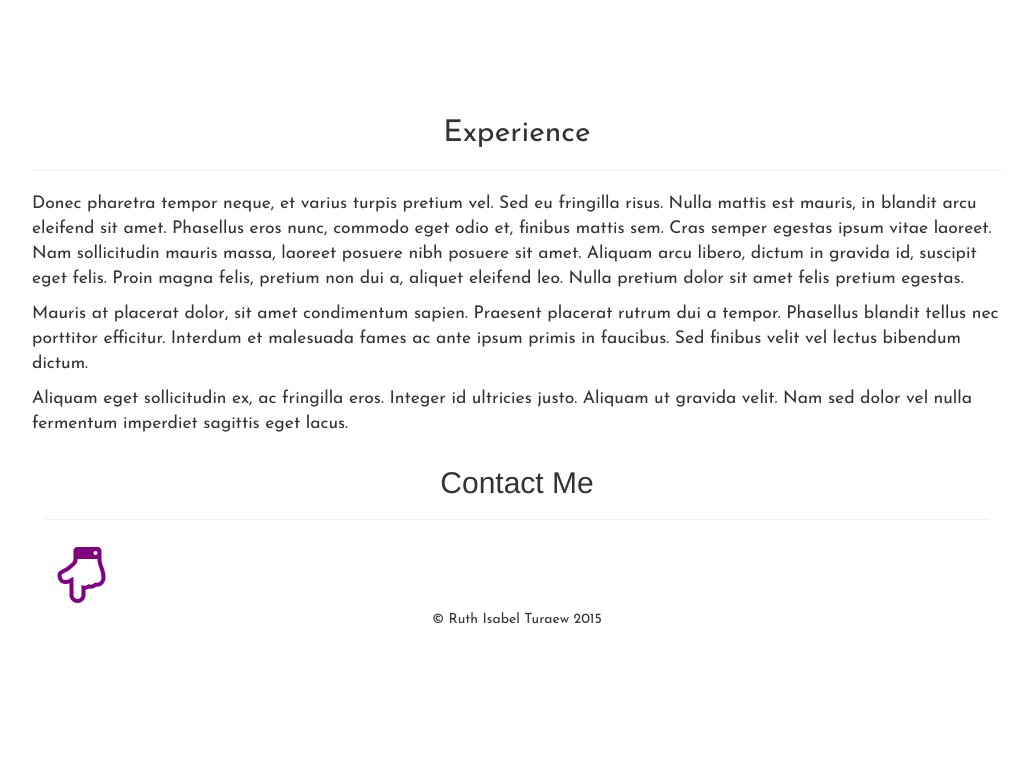
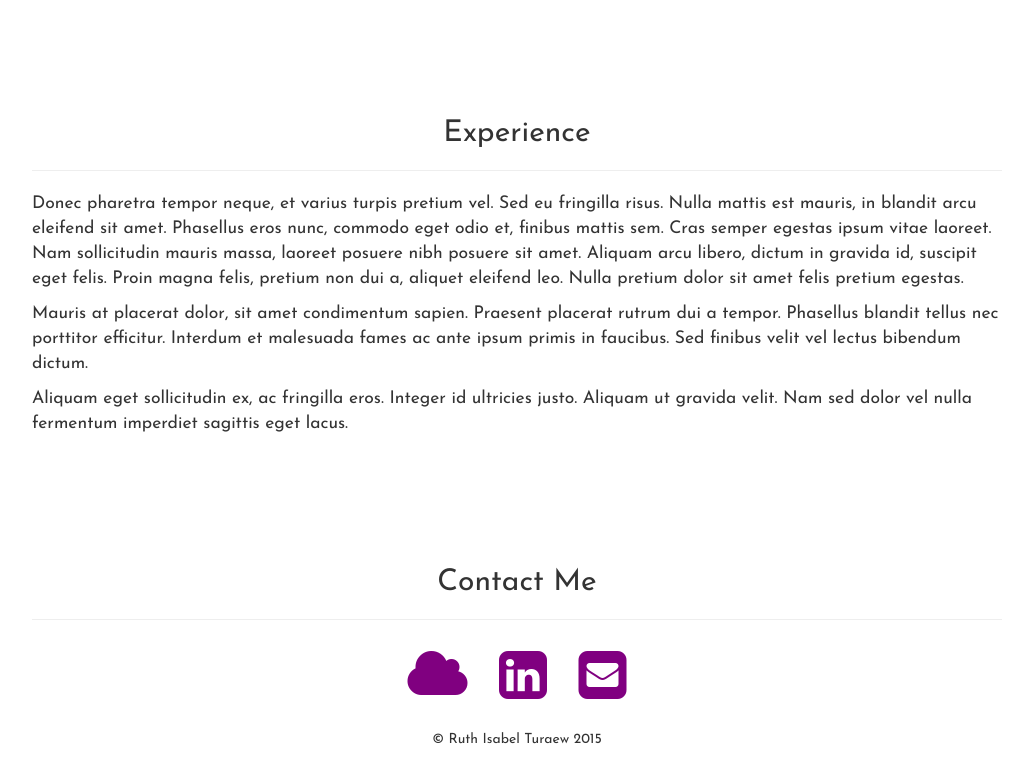
Before and after one commit to PaulTuraew/RITuraew, a website: page index.html in a window 1280 px wide. Shown: the part 1497-2267 px from the top of the page, without its empty margins (123-1156 px from the left). Before the commit the page ends 2137 px from the top, so only its background shows below. Drawn offline with nearby package versions, Linux system fonts and the light colour scheme.

Commit message:
added contact icons and section

```diff
--- a/css/custom.css
+++ b/css/custom.css
@@ -61,8 +61,12 @@ html {
   }
 }
 
-.fa-hand-o-down {
+.fa {
   color:purple;
+}
+
+.fa:hover {
+  color:black;
 }
 
 #about{
@@ -101,6 +105,17 @@ a:hover img.dropshadow {
   padding: 100px 0 0 0;
 }
 
+#contact{
+  font-family: 'Josefin Sans', sans-serif;
+  font-weight: 400;
+  font-size: 1.25em;
+  height: auto;
+  display: table;
+  padding: 100px 0 0 0;
+  text-align: center;
+}
+
 footer {
   font-family: 'Josefin Sans', sans-serif;
+  padding: 20px 0 10px 0;
 }
--- a/index.html
+++ b/index.html
@@ -49,7 +49,7 @@
           <img class="img-responsive" src="/assets/data_icon_pt.png" style="margin: 0 auto;">
           <p class="intro-text">Certified Salesforce Administrator | Operations Guru</p>
           <a href="#about" class="btn btn-circle page-scroll">
-            <i class="fa fa-hand-o-down fa-4x"></i>
+            <i class="fa fa-caret-square-o-down fa-4x"></i>
           </a>
         </div>
       </div>
@@ -94,9 +94,14 @@
     <div class="col-lg-10 col-lg-offset-1">
       <h2 style="text-align:center;">Contact Me</h2>
       <hr>
-      <a href="#about" class="btn btn-circle page-scroll">
-            <i class="fa fa-hand-o-down fa-4x"></i>
-          </a>
+      <a href="https://success.salesforce.com/_ui/core/userprofile/UserProfilePage?u=0053000000BmpWs" class="btn btn-circle page-scroll" target="_blank"><i class="fa fa-cloud fa-4x"></i>
+      </a>
+      <a href="https://www.linkedin.com/in/ruthturaew" class="btn btn-circle page-scroll" target="_blank">
+        <i class="fa fa-linkedin-square fa-4x"></i>
+      </a>
+      <a href="mailto:ruth.isabel.turaew@gmail.com" class="btn btn-circle page-scroll">
+        <i class="fa fa-envelope-square fa-4x"></i>
+      </a>
     </div>
   </div>
 </section>
@@ -124,10 +129,10 @@
 $(document).ready(function() {
   $("#certificate").fancybox({
     overlay: {
-        css: {
-          'background' : 'rgba(58, 42, 45, 0.95)'
-        }
+      css: {
+        'background' : 'rgba(58, 42, 45, 0.95)'
       }
+    }
   });
 });
 </script>
```
